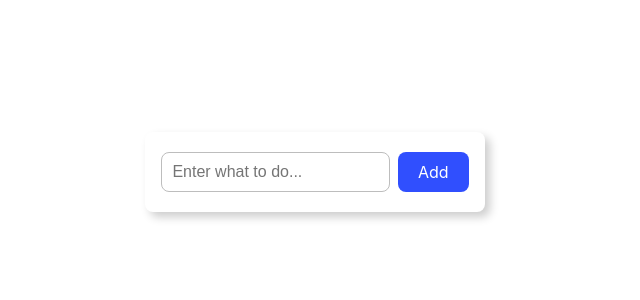
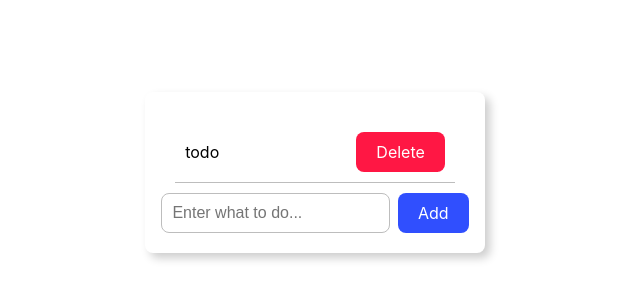
Before and after one commit to seongjun-kim/react-todo-web, a React (Create React App) app: page / in a window 1280 px wide. Shown: the part 228-528 px from the top of the page, without its empty margins (325-965 px from the left). Built offline with nearby package versions, Linux system fonts and the light colour scheme.

Commit message:
feat: TodoItem 컴포넌트 구현 및 적용

```diff
--- a/src/Components/App.tsx
+++ b/src/Components/App.tsx
@@ -1,6 +1,6 @@
 import React from 'react';
 import Styled from 'styled-components';
-import { Button, Input } from 'Components';
+import { Button, Input, ToDoItem } from 'Components';
 
 const Container = Styled.div`
   min-height: 100vh;
@@ -30,6 +30,7 @@ function App() {
   return (
     <Container>
       <Contents>
+        <ToDoItem label="todo" onDelete={() => alert('Delete!')} />
         <InputContainer>
           <Input placeholder="Enter what to do..." onChange={(text) => console.log(text)} />
           <Button
@@ -39,7 +40,6 @@ function App() {
             }}
           />
         </InputContainer>
-        {/* <Button label="Delete" backgroundColor="#ff1744" hoverColor="#f01440" /> */}
       </Contents>
     </Container>
   );
--- /dev/null
+++ b/src/Components/ToDoItem/index.tsx
@@ -0,0 +1,32 @@
+import React from 'react';
+import Styled from 'styled-components';
+// import { Button } from 'Components'; // index에서 끌어오면 무한 반복 참조가 일어남
+import { Button } from 'Components/Button'; // 직접 import
+
+const Container = Styled.div`
+    display: flex;
+    border-bottom: 1px solid #bdbdbd;
+    align-items: center;
+    margin: 10px;
+    padding: 10px;
+`;
+
+const Label = Styled.div`
+    flex: 1;
+    font-size: 16px;
+    margin-right: 20px;
+`;
+
+interface Props {
+  readonly label?: string;
+  readonly onDelete?: () => void;
+}
+
+export const ToDoItem = ({ label, onDelete }: Props) => {
+  return (
+    <Container>
+      <Label>{label}</Label>
+      <Button label="Delete" backgroundColor="#ff1744" hoverColor="#f01440" onClick={onDelete} />
+    </Container>
+  );
+};
--- a/src/Components/index.tsx
+++ b/src/Components/index.tsx
@@ -1,2 +1,3 @@
 export * from './Button';
 export * from './Input';
+export * from './ToDoItem';
```
